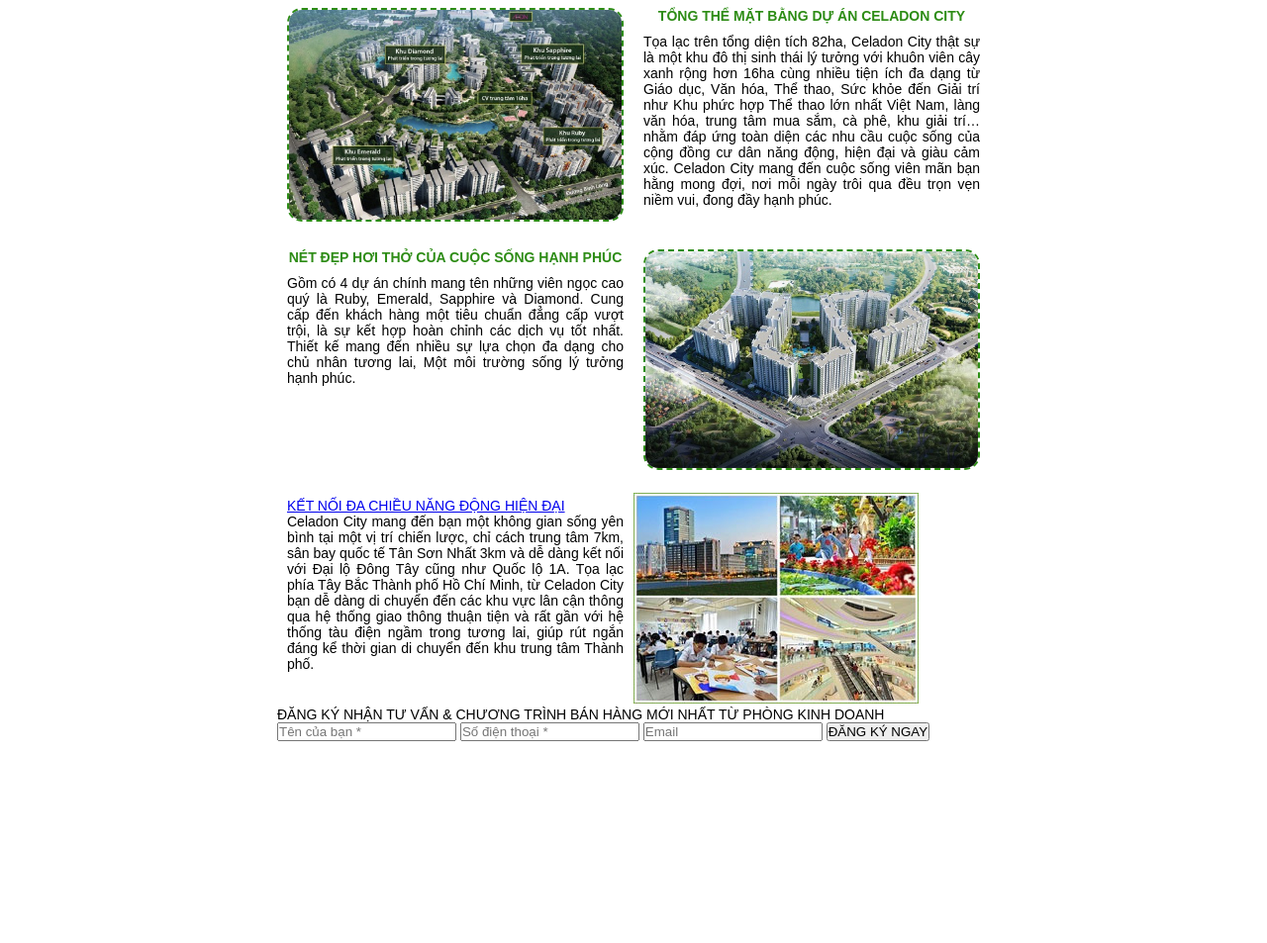
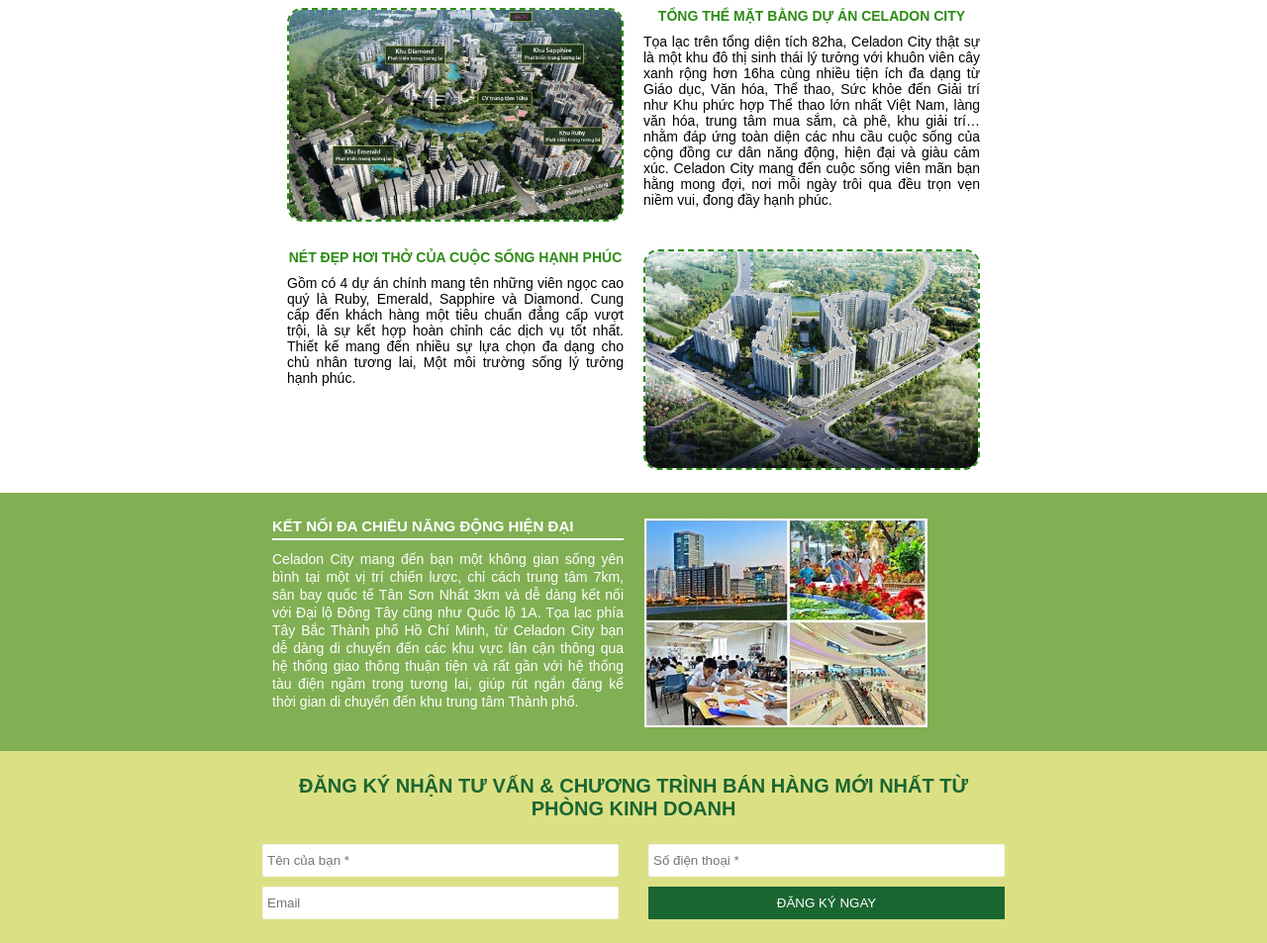
Before and after one commit to cuongdang1997/MinhTuan, a plain HTML site: page Bai03/index.html in a window 1280 px wide. Shown: the part 627-1580 px from the top of the page at 99% size. Before the commit the page ends 1386 px from the top, so only its background shows below. Drawn offline with Linux system fonts and the light colour scheme.

Commit message:
Update bai3

```diff
--- a/Bai03/css/site.css
+++ b/Bai03/css/site.css
@@ -1,29 +1,29 @@
 * {
   box-sizing: border-box;
-    margin:0;
-    padding:0;
+  margin: 0;
+  padding: 0;
 }
 html {
   font-family: Arial, Helvetica, sans-serif;
-    font-size:14px;
+  font-size: 14px;
 }
 #header {
   opacity: 1;
-    background-image: url(/images/head-background.jpg);
+  background-image: url(./../images/head-background.jpg);
   background-size: cover;
   background-repeat: no-repeat;
   background-attachment: scroll;
   background-position: center center;
-    height:600px;
+  height: 600px;
 }
 .container {
-    width:750px;
-    margin:0 auto;
-    padding:0 15px 0 15px;
+  width: 750px;
+  margin: 0 auto;
+  padding: 0 15px 0 15px;
 }
 .row {
-    width:100%;
-    float: left;;
+  width: 100%;
+  float: left;
 }
 .row:before,
 .row:after,
@@ -33,39 +33,39 @@
   display: table;
 }
 .col-50 {
-    width:50%;
+  width: 50%;
   float: left;
   position: relative;
 }
 #hotline {
-    background: #49A333;
+  background: #49a333;
   display: block;
-    line-height:60px;
+  line-height: 60px;
   border-radius: 5px;
   text-align: center;
-    margin:50px 0 0 20px;
-    padding:0 10px 0 10px;
-    color:#fff;
+  margin: 50px 0 0 20px;
+  padding: 0 10px 0 10px;
+  color: #fff;
   text-decoration: none;
   font-size: 22px;
-    font-weight:bold;
+  font-weight: bold;
   font-family: Verdana, Geneva, Tahoma, sans-serif;
 }
 #register-box {
-    width:100%;
-    padding:10px 20px 10px 20px;
+  width: 100%;
+  padding: 10px 20px 10px 20px;
 }
 #register-box > form {
-    border:10px solid #CED086;
-    background-color: #678B37;
-    color:#ffffff;
-    padding:20px;
+  border: 10px solid #ced086;
+  background-color: #678b37;
+  color: #ffffff;
+  padding: 20px;
   opacity: 90%;
 }
 .register-box-title {
   font-size: 24px;
   text-align: center;
-    padding:5px 0 20px 0;
+  padding: 5px 0 20px 0;
 }
 .register-box-subtitle {
   list-style: none;
@@ -73,48 +73,119 @@
   font-size: 12px;
   font-style: italic;
   line-height: 20px;
-    padding:5px 0 10px 0;
+  padding: 5px 0 10px 0;
 }
 .register-box-body input,
 .register-box-body input:focus {
   font-size: 12px;
   background: transparent;
-    padding:7px 2px 7px 2px;
-    border:0;
-    border-bottom:1px solid #fff;
-    width:100%;
+  padding: 7px 2px 7px 2px;
+  border: 0;
+  border-bottom: 1px solid #fff;
+  width: 100%;
   outline: none;
 }
 .register-box-body input::placeholder {
-    color:#fff;
+  color: #fff;
 }
 .register-box-footer {
-    padding:10px;
+  padding: 10px;
   text-align: center;
 }
 .register-box-footer button {
-    background: #C5D301;
-    border:0;
-    padding:10px;
-    color:#fff;
+  background: #c5d301;
+  border: 0;
+  padding: 10px;
+  color: #fff;
   text-transform: uppercase;
 }
 #main-content {
-    margin:30px 0 10px 0;
+  margin: 30px 0 10px 0;
 }
 #main-content .col-50 {
-    padding:5px 10px 20px 10px;
+  padding: 5px 10px 20px 10px;
   text-align: justify;
 }
 .img-intro {
-    width:100%;
+  width: 100%;
   border-radius: 15px;
-    border:2px dashed #2D8C15;
+  border: 2px dashed #2d8c15;
 }
-.green-title, .green-title a {
+.green-title,
+.green-title a {
   text-align: center;
   font-weight: bold;
-    color:#2D8C15;
+  color: #2d8c15;
   padding: 0 0 10px 0;
   text-decoration: none;
 }
+
+.bg-green {
+  background-color: #81af53;
+}
+
+.bg-green-light {
+  background-color: #dce085;
+}
+
+.connect {
+  color: #fff;
+  padding: 20px 0;
+}
+
+.connect a {
+  color: #fff;
+  font-weight: 700;
+  margin-bottom: 10px;
+  display: block;
+  text-decoration: none;
+  border-bottom: solid 2px #fff;
+  padding-bottom: 4px;
+  font-size: 15px;
+}
+
+.connect .intro {
+  line-height: 18px;
+}
+
+.connect div:first-child {
+  padding-right: 20px;
+}
+
+.register {
+  padding: 24px 0;
+}
+
+.register > p {
+  color: #1a6631;
+  text-transform: uppercase;
+  font-weight: 700;
+  font-size: 20px;
+  text-align: center;
+  margin-bottom: 24px;
+}
+
+.grid-container {
+  display: grid;
+  grid-gap: 10px 30px;
+  grid-template-columns: auto auto;
+}
+
+.form-input {
+  padding: 8px 4px;
+  background-color: #fff;
+  border-radius: 2px;
+  border: solid 1px #f5f5f5;
+}
+
+.form-input:focus {
+  outline: none;
+}
+
+.btn-register {
+    background-color: #1a6631;
+    color: #fff;
+    padding: 8px 4px;
+    height: auto;
+    border: 0;
+}
--- a/Bai03/index.html
+++ b/Bai03/index.html
@@ -15,7 +15,7 @@
         <div class="container">
             <div class="row">
                 <div class="col-50">
-                    <img src="/images/logo.png" />
+                    <img src="./images/logo.png" />
                 </div>
                 <div class="col-50">
                     <a id="hotline" href="#">Hotline: 0985.244.976</a>
@@ -50,7 +50,7 @@
         <div class="container">
             <div class="row">
                 <div class="col-50">
-                    <img src="/images/image-1.jpg" class="img-intro" />
+                    <img src="./images/image-1.jpg" class="img-intro" />
                 </div>
                 <div class="col-50">
                     <p class="green-title"><a href="#">TỔNG THỂ MẶT BẰNG DỰ ÁN CELADON CITY</a></p>
@@ -73,22 +73,23 @@
                     <p class="green-title"><a href="#">NÉT ĐẸP HƠI THỞ CỦA CUỘC SỐNG HẠNH PHÚC</a></p>
                     <p>
                         Gồm có 4 dự án chính mang tên những viên ngọc cao quý là Ruby,
-                         Emerald, Sapphire và Diamond. Cung cấp đến khách hàng một
-                         tiêu chuẩn đẳng cấp vượt trội, là sự kết hợp hoàn chỉnh các dịch vụ tốt nhất.
-                         Thiết kế mang đến nhiều sự lựa chọn đa dạng cho chủ nhân tương lai,
-                         Một môi trường sống lý tưởng hạnh phúc.
+                        Emerald, Sapphire và Diamond. Cung cấp đến khách hàng một
+                        tiêu chuẩn đẳng cấp vượt trội, là sự kết hợp hoàn chỉnh các dịch vụ tốt nhất.
+                        Thiết kế mang đến nhiều sự lựa chọn đa dạng cho chủ nhân tương lai,
+                        Một môi trường sống lý tưởng hạnh phúc.
                     </p>
 
                 </div>
                 <div class="col-50">
-                    <img src="/images/image-2.jpg" class="img-intro" />
+                    <img src="./images/image-2.jpg" class="img-intro" />
                 </div>
             </div>
-
-            <div>
+        </div>
+        <div class="row bg-green">
+            <div class="container connect">
                 <div class="col-50">
                     <p><a href="#">KẾT NỐI ĐA CHIỀU NĂNG ĐỘNG HIỆN ĐẠI</a></p>
-                    <p>
+                    <p class="intro">
                         Celadon City mang đến bạn một không gian sống yên bình tại một
                         vị trí chiến lược, chỉ cách trung tâm 7km, sân bay quốc tế
                         Tân Sơn Nhất 3km và dễ dàng kết nối với Đại lộ Đông Tây cũng như
@@ -99,18 +100,20 @@
                         kể thời gian di chuyển đến khu trung tâm Thành phố.
                     </p>
                 </div>
-                <div>
-                    <img src="/images/image-3.jpg" />
+                <div class="col-50">
+                    <img src="./images/image-3.jpg" />
                 </div>
             </div>
+        </div>
 
-            <div>
+        <div class="row bg-green-light">
+            <div class="container register">
                 <p>ĐĂNG KÝ NHẬN TƯ VẤN &amp; CHƯƠNG TRÌNH BÁN HÀNG MỚI NHẤT TỪ PHÒNG KINH DOANH</p>
-                <form>
-                    <input type="text" placeholder="Tên của bạn *" />
-                    <input type="text" placeholder="Số điện thoại *" />
-                    <input type="text" placeholder="Email" />
-                    <button>ĐĂNG KÝ NGAY</button>
+                <form class="grid-container">
+                    <input class="grid-item form-input" type="text" placeholder="Tên của bạn *" />
+                    <input class="grid-item form-input" type="text" placeholder="Số điện thoại *" />
+                    <input class="grid-item form-input" type="text" placeholder="Email" />
+                    <button class="grid-item btn-register">ĐĂNG KÝ NGAY</button>
                 </form>
             </div>
         </div>
```
Lines whose indentation alone changed are shown as unchanged.
